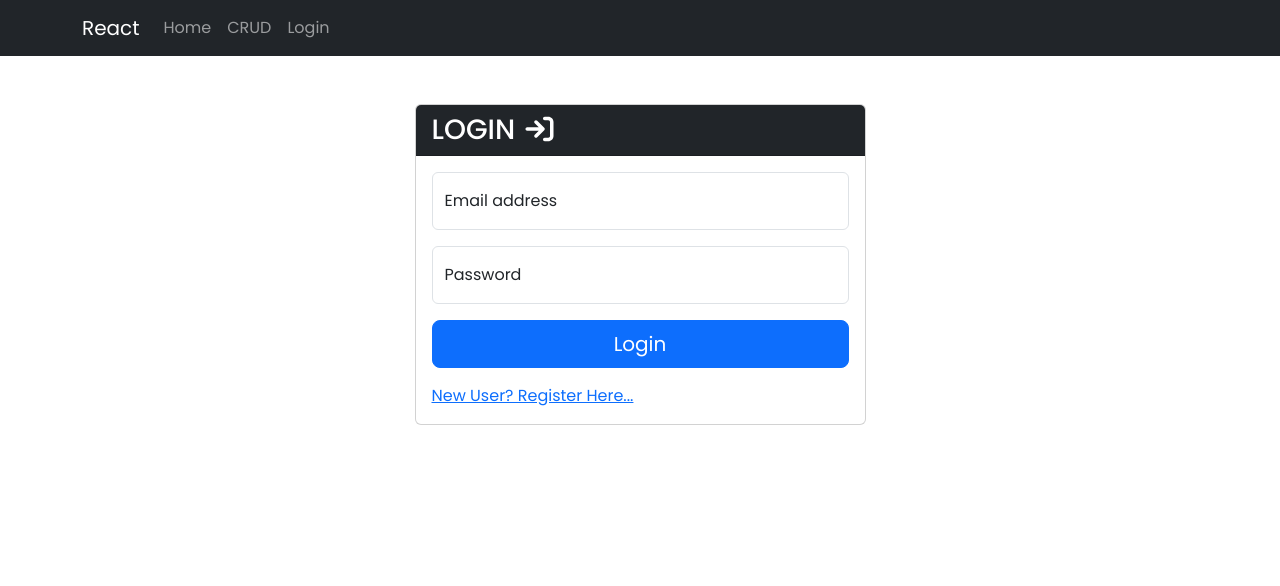
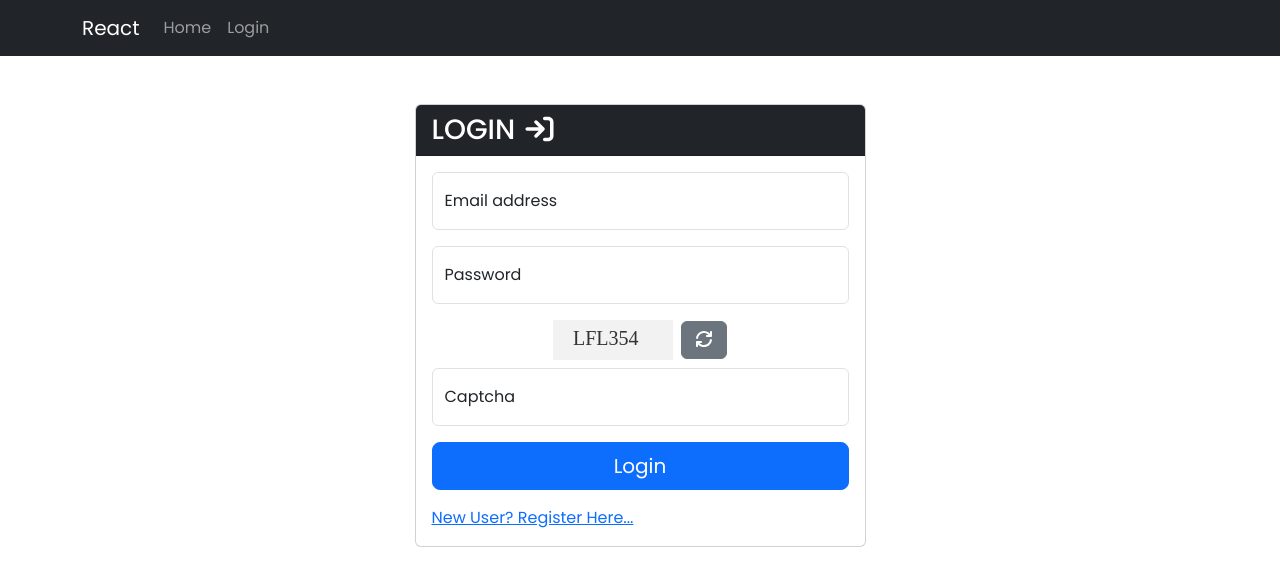
Before and after one commit to ahmadzafar100/newportal_react, a React (Create React App) app: page /login in a window 1280 px wide. Shown: the top 586 px of the page. Built offline with nearby package versions, Linux system fonts and the light colour scheme.

Commit message:
Captcha added

```diff
--- a/src/App.js
+++ b/src/App.js
@@ -29,7 +29,7 @@ function App() {
     const now = Date.now();
     const diff = now - loginTime;
 
-    return diff > 120000; // 2 minutes
+    return diff > 600000; // 10 minutes
   };
 
   useEffect(() => {
@@ -38,7 +38,6 @@ function App() {
         localStorage.removeItem("user");
         localStorage.removeItem("loginTime");
 
-        // ⚠️ IMPORTANT: only navigate if not already on login
         if (window.location.pathname !== "/login") {
           navigate("/login", {
             replace: true,
--- /dev/null
+++ b/src/Captcha.js
@@ -0,0 +1,74 @@
+import { faRefresh } from "@fortawesome/free-solid-svg-icons";
+import { FontAwesomeIcon } from "@fortawesome/react-fontawesome";
+import { useEffect, useState } from "react";
+import { Button, FloatingLabel, Form } from "react-bootstrap";
+
+function Captcha({ onValidate, register, setValue, watch }) {
+  const [captchaText, setCaptchaText] = useState("");
+  const [userInput, setUserInput] = useState("");
+  const [captchaImage, setCaptchaImage] = useState(null);
+
+  const captchaValue = watch("captcha");
+
+  const generateCaptcha = () => {
+    const chars = "ABCDEFGHJKLMNPQRSTUVWXYZ23456789";
+    let text = "";
+
+    for (let i = 0; i < 6; i++) {
+      text += chars[Math.floor(Math.random() * chars.length)];
+    }
+
+    setCaptchaText(text);
+
+    // canvas image
+    const canvas = document.createElement("canvas");
+    canvas.width = 120;
+    canvas.height = 40;
+    const ctx = canvas.getContext("2d");
+
+    ctx.fillStyle = "#f2f2f2";
+    ctx.fillRect(0, 0, canvas.width, canvas.height);
+
+    ctx.font = "20px Poppins";
+    ctx.fillStyle = "#333";
+    ctx.fillText(text, 20, 25);
+
+    setCaptchaImage(canvas.toDataURL());
+  };
+
+  useEffect(() => {
+    generateCaptcha();
+  }, []);
+
+  // validate on input change
+  useEffect(() => {
+    const isValid = captchaValue && captchaValue.toUpperCase() === captchaText;
+
+    onValidate(isValid);
+  }, [captchaValue, captchaText]);
+
+  return (
+    <div>
+      <img src={captchaImage} alt="captcha" />
+
+      <Button variant="secondary" onClick={generateCaptcha} className="ms-2">
+        <FontAwesomeIcon icon={faRefresh} />
+      </Button>
+
+      <FloatingLabel controlId="floatingCaptcha" label="Captcha">
+        <Form.Control
+          type="text"
+          className="mt-2"
+          placeholder="Captcha"
+          {...register("captcha", {
+            required: "Captcha is required.",
+            validate: (value) =>
+              value.toUpperCase() === captchaText || "Captcha does not match.",
+          })}
+        />
+      </FloatingLabel>
+    </div>
+  );
+}
+
+export default Captcha;
--- a/src/Login.js
+++ b/src/Login.js
@@ -13,12 +13,14 @@ import {
 } from "react-bootstrap";
 import { useForm } from "react-hook-form";
 import { NavLink, useLocation, useNavigate } from "react-router";
+import Captcha from "./Captcha";
 
 const Login = ({ setUser }) => {
   const [message, setMessage] = useState(null);
   let navigate = useNavigate();
   const location = useLocation();
   const loginTime = Date.now();
+  const [captchaValid, setCaptchaValid] = useState(false);
 
   const {
     register,
@@ -26,6 +28,8 @@ const Login = ({ setUser }) => {
     reset,
     resetField,
     setFocus,
+    setValue,
+    watch,
     formState: { errors, isValid },
   } = useForm({
     mode: "onChange", // 👈 important for real-time validation
@@ -39,6 +43,10 @@ const Login = ({ setUser }) => {
   const userLogin = async (data, e) => {
     try {
       e.preventDefault();
+      if (!captchaValid) {
+        alert("Captcha incorrect");
+        return;
+      }
       const formData = new FormData();
       formData.append("email", data.email);
       formData.append("password", data.password);
@@ -151,6 +159,24 @@ const Login = ({ setUser }) => {
                       </span>
                     )}
                   </Form.Group>
+                  <Form.Group className="mb-3">
+                    <div className="text-center">
+                      <Captcha
+                        register={register}
+                        setValue={setValue}
+                        onValidate={setCaptchaValid}
+                        watch={watch}
+                      />
+                    </div>
+                    {errors.captcha && (
+                      <span
+                        className="text-danger"
+                        style={{ fontSize: "14px" }}
+                      >
+                        {errors.captcha.message}
+                      </span>
+                    )}
+                  </Form.Group>
                   <div className="d-grid gap-2 mb-3">
                     <Button variant="primary" type="submit" size="lg">
                       Login
--- a/src/Menu.js
+++ b/src/Menu.js
@@ -18,13 +18,13 @@ const Menu = ({ user, setUser }) => {
             <Nav.Link as={Link} to="/">
               Home
             </Nav.Link>
-            <Nav.Link as={Link} to="/crud">
-              CRUD
-            </Nav.Link>
             {user ? (
               <>
                 <Nav.Link as={Link} to="/dashboard">
                   Dashboard
+                </Nav.Link>
+                <Nav.Link as={Link} to="/crud">
+                  CRUD
                 </Nav.Link>
                 <Nav.Link role="button" onClick={handleLogout}>
                   Logout
```
